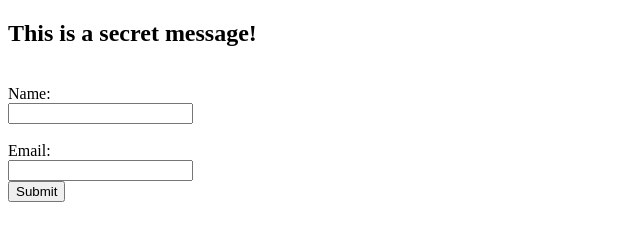
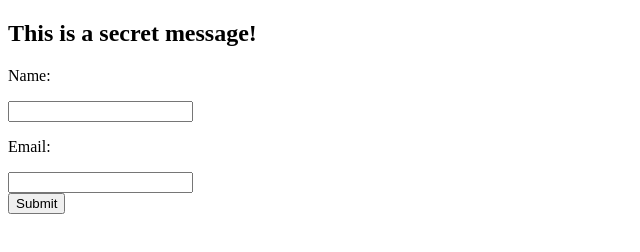
Before and after one commit to fullstack-decal-fa22/hw1-ajleong623, a plain HTML site: page secret.html in a window 1280 px wide. Shown: the whole page, without its empty margins (0-640 px from the left). Drawn offline with Linux system fonts and the light colour scheme.

Commit message:
initial commit

```diff
--- a/secret.html
+++ b/secret.html
@@ -6,10 +6,10 @@
     <body>
         <h2>This is a secret message!</h2>
         <form>
-            <br>Name:</br>
+            <p>Name:</p>
             <input type="text" id="name">
             <br>
-            <br>Email:</br>
+            <p>Email:</p>
             <input type="text" id="email">
             <br>
             <input type="submit">
```
